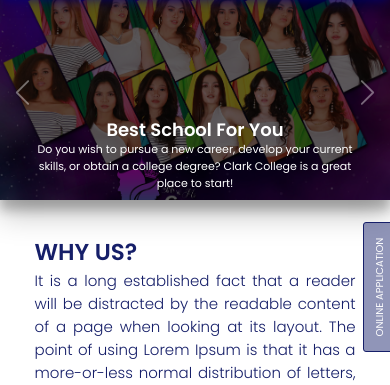
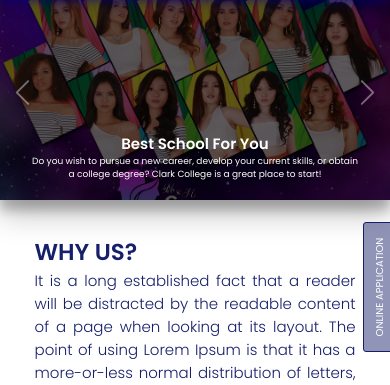
Before and after one commit to CCST2005/ccst, a PHP site: page / in a window 390 px wide. Shown: the part 93-478 px from the top of the page. Run offline with PHP 8.4, Linux system fonts and the light colour scheme.

Commit message:
Update media_qry.css

```diff
--- a/css/media_qry.css
+++ b/css/media_qry.css
@@ -402,7 +402,7 @@
     }
 
     .slider_h1{
-        font-size: 18px;
+        font-size: 15px;
         color: white;
         font-weight: 600;
         text-align: center;
@@ -411,18 +411,18 @@
     .slider_div_h1,.slider_div_p{
         position: absolute;
         width: 100%;
-        top: 58%;
+        top: 66%;
     }
     .slider_div_p{
         width: 85%;
-        top: 68%;
+        top: 75%;
 
     }
     .slider_p{
 
         color: white;
         text-align: center;
-        font-size: 11px;
+        font-size: 9px;
     }
 
 
```
